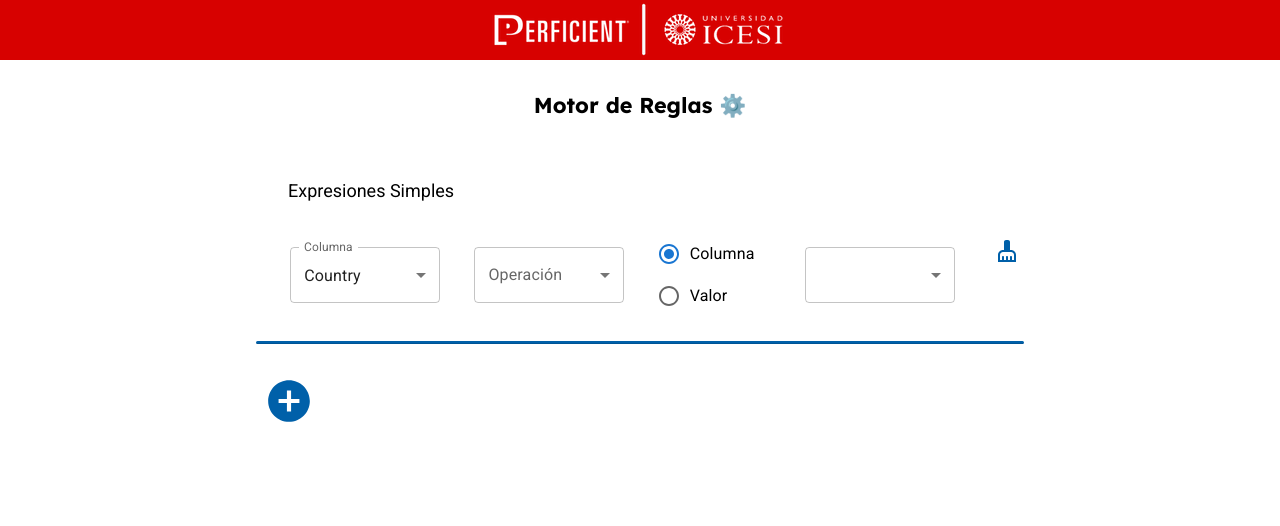
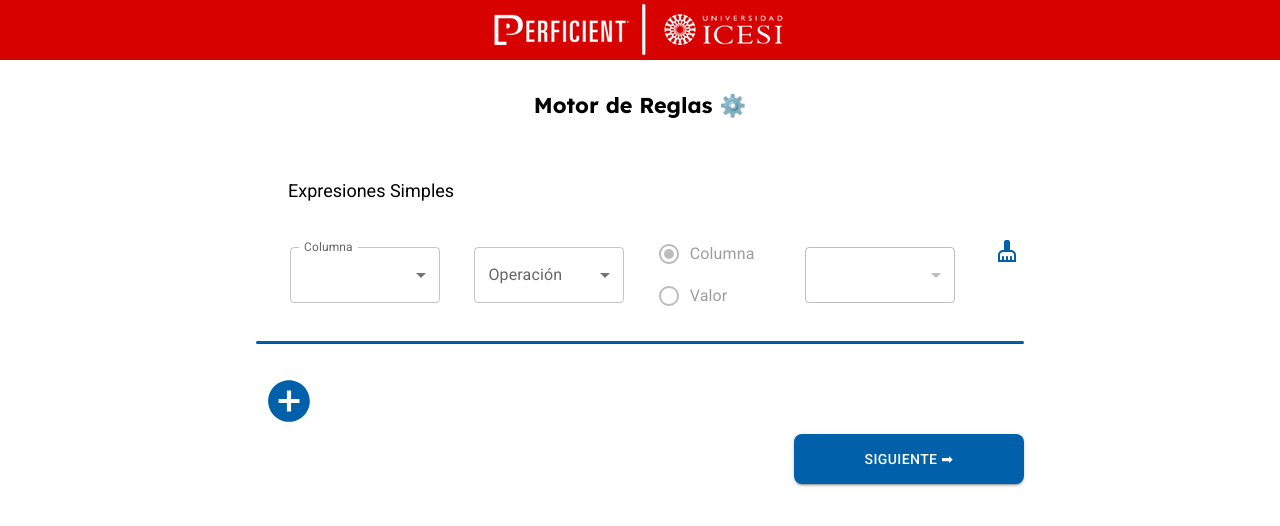
Before and after one commit to gonzalodevarona/rules-engine-frontend, a React (Create React App) app: page / in a window 1280 px wide. Shown: the top 526 px of the page. Built offline with nearby package versions, Linux system fonts and the light colour scheme.

Commit message:
ready to start rules view

```diff
--- /dev/null
+++ b/src/constants/styles.js
@@ -0,0 +1,4 @@
+import * as Colors from './colors';
+
+export const SMALL_FIELD_W = {minWidth: 150};
+export const BIG_BTN_STYLE = {width: 230, height:50, borderRadius:2, bgcolor: Colors.ICESI_COLOR};
--- a/src/views/Home.tsx
+++ b/src/views/Home.tsx
@@ -1,16 +1,18 @@
 import { useState, useEffect } from 'react';
 import Box from '@mui/material/Box';
+import Stack from '@mui/material/Stack';
+import Button from '@mui/material/Button';
 import IconButton from '@mui/material/IconButton';
 import AddCircleIcon from '@mui/icons-material/AddCircle';
 import * as Colors from '../constants/colors';
 import '../index.css';
 
 import IColumn from './interfacesHome/IColumn';
-import SimpleExpressionProps from './interfacesHome/SimpleExpressionProps'
+import * as Styles from '../constants/styles'
 import SimpleExpression from './componentsHome/SimpleExpression';
 
+
 function Home() {
-
 
 
   const resetCounter = () =>{
@@ -23,9 +25,19 @@ function Home() {
   }
 
 
+
+  const [expressionsInfo, setExpressionsInfo] = useState<any>([]);
+
+  const handleExpressionsInfoChange = (expressionId : any, value : any) => {
+    setExpressionsInfo({ ...expressionsInfo, [expressionId]: value });
+  };
+
+
   const [simpleExpressions, setSimpleExpressions] = useState<any>([]);
 
   const [idCount, setIdCount] = useState(resetCounter());
+
+  const [isNextViewTriggered, setIsNextViewTriggered] = useState(false);
 
   const [disableAddSimpleExpressions, setDisableAddSimpleExpressions] = useState(false);
 
@@ -53,14 +65,16 @@ function Home() {
   const addSimpleExpression = () =>{
     setSimpleExpressions((oldArray: any)  =>
     [ ...oldArray,
-      {id:idCount, element:<SimpleExpression id = {idCount} columns = {columns} deleteFunction={deleteSimpleExpression}/>}
+      {id:idCount, element:<SimpleExpression id = {idCount} columns = {columns} selfDeleteFunction={deleteSimpleExpression} isNextViewTriggered={isNextViewTriggered} handleExpressionsInfoChange={handleExpressionsInfoChange}/>}
     ])
 
     setIdCount(idCount+1);
   }
 
-  const deleteSimpleExpression = () =>{
+  const deleteSimpleExpression = (idToDelete : Number) =>{
+    const newArr = simpleExpressions.filter((item:any) => item.id != idToDelete);
 
+    setSimpleExpressions(newArr);
   }
 
   const renderSimpleExpressions = () => {
@@ -71,8 +85,12 @@ function Home() {
 
 
 
+  useEffect(() => {
+    console.log(expressionsInfo)
+  }, [expressionsInfo])
+
   return (
-    <Box sx={{mx:'20%'}}>
+    <Stack sx={{mx:'20%'}}>
       <Box
         display="flex"
         alignItems="center"
@@ -86,7 +104,7 @@ function Home() {
       <Box>
         <Box padding={4}>Expresiones Simples</Box>
         <Box>
-          <SimpleExpression id={0} columns = {columns} deleteFunction={deleteSimpleExpression}/>
+          <SimpleExpression id={0} columns = {columns} selfDeleteFunction={deleteSimpleExpression} isNextViewTriggered={isNextViewTriggered} handleExpressionsInfoChange={handleExpressionsInfoChange}/>
 
           {renderSimpleExpressions()}
 
@@ -100,8 +118,21 @@ function Home() {
           <AddCircleIcon sx={{fontSize: 50}} />
         </IconButton>
 
+
+
       </Box>
-    </Box>
+      <Box sx={{display:"flex" ,
+
+        justifyContent:"end" }}>
+        <Button
+          variant="contained"
+          sx={Styles.BIG_BTN_STYLE}
+          onClick={() => setIsNextViewTriggered(true)}
+          >
+            Siguiente ➡
+        </Button>
+      </Box>
+    </Stack>
   )
 }
 
--- a/src/views/componentsHome/SimpleExpression.tsx
+++ b/src/views/componentsHome/SimpleExpression.tsx
@@ -15,6 +15,7 @@ import DeleteForeverIcon from '@mui/icons-material/DeleteForever';
 import Divider from '@mui/material/Divider';
 
 import * as Colors from '../../constants/colors';
+import * as Styles from '../../constants/styles';
 import IColumn from '../interfacesHome/IColumn';
 import SimpleExpressionProps from '../interfacesHome/SimpleExpressionProps';
 
@@ -31,6 +32,8 @@ function SimpleExpression(  propColumns : SimpleExpressionProps ) {
 
   const [operations, setOperations] = useState<string[]>([]);
 
+  const [isNextLineDisabled, setIsNextLineDisabled] = useState(true);
+
 
 
   const [selectedColumn, setSelectedColumn] = useState<IColumn>(columns[0]);
@@ -41,7 +44,31 @@ function SimpleExpression(  propColumns : SimpleExpressionProps ) {
 
   const [nextLineValue, setNextLineValue] = useState('');
 
-  const formControlStyle = {minWidth: 150};
+
+
+  useEffect(() => {
+    if(selectedOperator != ''){
+      setIsNextLineDisabled(false);
+    } else{
+      setIsNextLineDisabled(true);
+    }
+
+  }, [selectedOperator])
+
+  useEffect(() => {
+
+    const expressionInfo = {
+      column: selectedColumn,
+      operator: selectedOperator,
+      nextType: selectedNextLine,
+      nextValue: nextLineValue
+
+    }
+    propColumns.handleExpressionsInfoChange(id, expressionInfo);
+
+
+
+  }, [selectedColumn, selectedOperator, selectedNextLine, nextLineValue])
 
   const resetState = () => {
     setSelectedColumn(columns[0]);
@@ -99,14 +126,14 @@ function SimpleExpression(  propColumns : SimpleExpressionProps ) {
 
   const fillDropdownMenuFiltered = (typeFilter : string) => {
 
-     const x = columns
+     const columnsFiltered = columns
         .filter(col => col.type === typeFilter)
         .map((col : IColumn) => (
           // @ts-ignore
           <MenuItem value={col}>{col.name}</MenuItem>
         ));
 
-        return x;
+        return columnsFiltered;
   };
 
   const fillOperationDropdownMenu = () => {
@@ -125,9 +152,9 @@ function SimpleExpression(  propColumns : SimpleExpressionProps ) {
   const renderNextLine = () => {
 
     if(selectedNextLine === 'value'){
-     return <TextField onChange={handleNextLineChange} id="outlined-basic" variant="outlined" />
+     return <TextField disabled={isNextLineDisabled} onChange={handleNextLineChange} id="outlined-basic" variant="outlined" />
     } else{
-     return <FormControl style={formControlStyle}>
+     return <FormControl disabled={isNextLineDisabled} style={Styles.SMALL_FIELD_W}>
                <Select
                  labelId="demo-simple-select-label"
                  id="demo-simple-select"
@@ -164,7 +191,7 @@ function SimpleExpression(  propColumns : SimpleExpressionProps ) {
             }}
           >
 
-            <FormControl style={formControlStyle}>
+            <FormControl style={Styles.SMALL_FIELD_W}>
               <InputLabel id="demo-simple-select-label">Columna</InputLabel>
               <Select
                 labelId="demo-simple-select-label"
@@ -178,7 +205,7 @@ function SimpleExpression(  propColumns : SimpleExpressionProps ) {
               </Select>
             </FormControl>
 
-            <FormControl style={formControlStyle}>
+            <FormControl style={Styles.SMALL_FIELD_W}>
               <InputLabel id="demo-simple-select-label">Operación</InputLabel>
               <Select
                 labelId="demo-simple-select-label"
@@ -191,7 +218,7 @@ function SimpleExpression(  propColumns : SimpleExpressionProps ) {
               </Select>
             </FormControl>
 
-            <FormControl>
+            <FormControl disabled={isNextLineDisabled}>
               <RadioGroup
                 aria-labelledby="demo-controlled-radio-buttons-group"
                 name="controlled-radio-buttons-group"
@@ -217,13 +244,15 @@ function SimpleExpression(  propColumns : SimpleExpressionProps ) {
           </IconButton>
 
           { id != 0 &&
-            <IconButton sx={{width:35, height:35}}  >
+            <IconButton sx={{width:35, height:35}} onClick={() => propColumns.selfDeleteFunction(id) } >
               <DeleteForeverIcon sx={{color: Colors.ICESI_COLOR}}/>
             </IconButton>
           }
 
         </Box>
         <Divider color={Colors.ICESI_COLOR} sx={{height:2, borderRadius:2, my:3}}/>
+
+
     </Stack>
   )
 }
--- a/src/views/interfacesHome/SimpleExpressionProps.tsx
+++ b/src/views/interfacesHome/SimpleExpressionProps.tsx
@@ -3,5 +3,8 @@ import IColumn from "./IColumn";
 export default interface SimpleExpressionProps {
     id:Number,
     columns: IColumn[],
-    deleteFunction : any
+    selfDeleteFunction : any,
+    isNextViewTriggered : boolean,
+    handleExpressionsInfoChange : any
+
   }
```
Also changed, not shown: src/views/Rules.tsx (added, +9 -0 lines).
